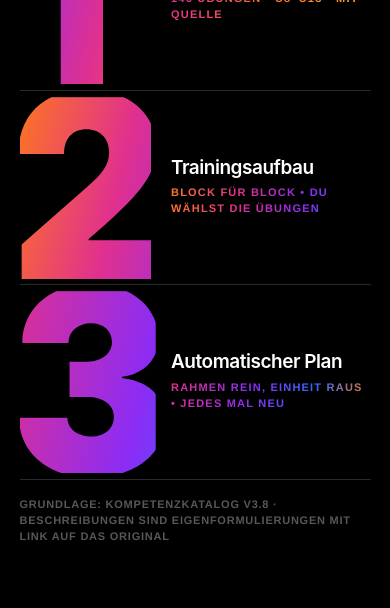
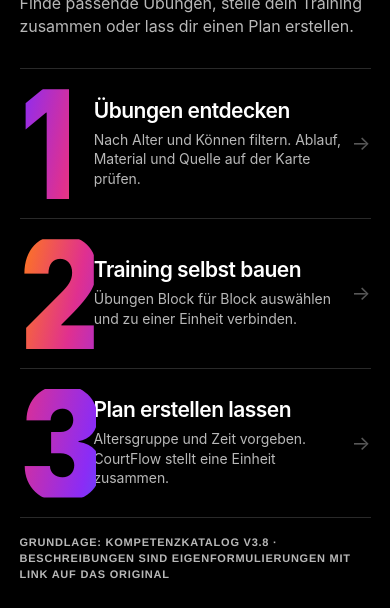
Before and after one commit to NojoMcDybo/courtflow, a website built with Vite: page index.html in a window 390 px wide. Shown: the part 274-882 px from the top of the page. Before the commit the page ends 844 px from the top, so only its background shows below. Built offline with nearby package versions, Linux system fonts and the light colour scheme.

Commit message:
Clarify homepage purpose and entry points

```diff
--- a/src/locales/interface.en.ts
+++ b/src/locales/interface.en.ts
@@ -7,11 +7,20 @@
   "Automatischer Plan": "Automatic plan", "mit Quelle": "with sources", "Block für Block": "Block by block",
   "du wählst die Übungen": "you choose the drills", "Rahmen rein, Einheit raus": "Set your preferences, get a session",
   "jedes Mal neu": "a fresh selection every time", "noch nicht gebaut": "coming soon",
+  "Saison 26/27 · Jugendbasketball": "Season 26/27 · Youth basketball",
+  "Vom Übungskatalog zur fertigen Einheit.": "From drill library to complete practice.",
+  "Finde passende Übungen, stelle dein Training zusammen oder lass dir einen Plan erstellen.": "Find the right drills, build your own practice or get a plan made for you.",
+  "Übungen entdecken": "Discover drills",
+  "Nach Alter und Können filtern. Ablauf, Material und Quelle auf der Karte prüfen.": "Filter by age and skill. Check instructions, equipment and sources on each card.",
+  "Training selbst bauen": "Build your own practice",
+  "Übungen Block für Block auswählen und zu einer Einheit verbinden.": "Choose drills block by block and put them together into a practice.",
+  "Plan erstellen lassen": "Generate a practice plan",
+  "Altersgruppe und Zeit vorgeben. CourtFlow stellt eine Einheit zusammen.": "Set the age group and time available. CourtFlow puts together a practice.",
   "01 / Bibliothek": "01 / Library", "Bibliothek": "Library", "Training bauen ↗": "Build a session ↗",
   "Übung suchen …": "Search drills …", "Übungen durchsuchen": "Search drills", "Alles anzeigen": "Show all",
   "Weitere Filter": "More filters", "Familie": "Category", "Alle Bereiche": "All categories",
   "Belegtiefe": "Documentation level", "Alle Belegtiefen": "All documentation levels", "Mit Quelle": "With sources", "Testbilder": "Test images",
-  "Übungen entdecken": "Discover drills", "Thema und Alter wählen. Passende Übungen öffnen.": "Choose a topic and age group. Explore matching drills.",
+  "Thema und Alter wählen. Passende Übungen öffnen.": "Choose a topic and age group. Explore matching drills.",
   "Abdeckung": "Coverage", "Sortierung": "Sort order", "Name A–Z": "Name A–Z", "Alter aufsteigend": "Age: youngest first",
   "Alter offen": "Age unspecified", "Übung ohne Kurztitel": "Drill without a short title", "Ansehen": "View",
   "Ablauf offen": "Instructions pending",
--- a/src/stil/plakat.css
+++ b/src/stil/plakat.css
@@ -26,6 +26,34 @@
   align-items: baseline;
   gap: 6px 20px;
   padding: clamp(12px, 2.4vh, 32px) 0 clamp(10px, 2vh, 22px);
+}
+
+.poster-kopf .sprachwahl { margin-left: auto; }
+
+.poster-inhalt {
+  flex: 1 1 auto;
+  display: flex;
+  flex-direction: column;
+}
+
+.poster-intro {
+  padding: clamp(18px, 3vh, 30px) 0 clamp(20px, 3vh, 30px);
+  border-top: 1px solid var(--plakat-linie);
+}
+
+.poster-intro h1 {
+  max-width: 22ch;
+  margin: 8px 0 10px;
+  font: 720 clamp(36px, 4.7vw, 58px)/1.02 var(--sf);
+  letter-spacing: -0.055em;
+  text-wrap: balance;
+}
+
+.poster-lead {
+  max-width: 58ch;
+  margin: 0;
+  color: var(--plakat-tinte-2);
+  font: 400 clamp(16px, 1.45vw, 19px)/1.45 var(--sf);
 }
 
 .poster-marke {
@@ -58,7 +86,7 @@
   -webkit-text-fill-color: transparent;
 }
 
-/* Die drei Einstiege teilen sich die Resthöhe zu gleichen Teilen. */
+/* Die drei Einstiege teilen sich den Platz unter der Einführung. */
 .tore {
   flex: 1 1 auto;
   display: flex;
@@ -70,7 +98,7 @@
   flex: 1 1 0;
   display: flex;
   align-items: center;
-  min-height: 148px;
+  min-height: 110px;
   padding: 0;
   overflow: hidden;
   border-top: 1px solid var(--plakat-linie);
@@ -79,16 +107,14 @@
 }
 .tore .tor:last-of-type { border-bottom: 1px solid var(--plakat-linie); }
 
-/* Die Ziffer bemisst sich an der Höhe ihrer eigenen Zeile, nicht am
-   Bildschirm. Dadurch füllt sie jede Zeile auf jedem Gerät gleich aus und
-   wird oben wie unten angeschnitten. */
+/* Die Ziffer bemisst sich an ihrer Zeile, nicht am Bildschirm. */
 .ziffer {
   position: absolute;
-  left: clamp(-40px, -2.6vw, -14px);
+  left: 0;
   top: 50%;
   transform: translateY(-50%) scaleX(var(--ziffer-breite));
   transform-origin: left center;
-  font: 900 clamp(200px, 34vh, 380px)/0.7 var(--sf);
+  font: 900 clamp(130px, 22vh, 220px)/0.7 var(--sf);
   letter-spacing: -0.07em;
   background-image: var(--verlauf-1);
   background-size: 240% 100%;
@@ -103,8 +129,8 @@
 
 /* Ohne Container-Einheiten bleibt der Platz eine Schätzung nach Fensterbreite. */
 @supports not (container-type: size) {
-  .tor { padding-left: clamp(150px, 16vw, 250px); }
-  .ziffer { font-size: clamp(200px, 34vh, 380px); }
+  .tor { padding-left: clamp(110px, 13vw, 175px); }
+  .ziffer { font-size: clamp(130px, 22vh, 220px); }
 }
 
 @supports (container-type: size) {
@@ -117,17 +143,20 @@
 .tor--1 .ziffer { background-image: var(--verlauf-1); }
 .tor--2 .ziffer { background-image: var(--verlauf-2); }
 .tor--3 .ziffer { background-image: var(--verlauf-3); }
-.tor--2 .tor-meta { background-image: var(--verlauf-2); }
-.tor--3 .tor-meta { background-image: var(--verlauf-3); }
-
 .tor-text { flex: 1 1 auto; min-width: 0; }
 .tor-name {
   display: block;
-  font: 640 clamp(19px, 3.1vw, 34px)/1.08 var(--sf);
+  font: 640 clamp(21px, 2.5vw, 31px)/1.1 var(--sf);
   letter-spacing: -0.025em;
   text-wrap: balance;
 }
-.tor-meta { display: block; margin-top: 7px; }
+.tor-beschreibung {
+  display: block;
+  max-width: 48ch;
+  margin-top: 8px;
+  color: var(--plakat-tinte-2);
+  font: 400 clamp(14px, 1.25vw, 16px)/1.4 var(--sf);
+}
 
 .pfeil {
   flex: 0 0 auto;
@@ -143,15 +172,12 @@
 .tor:focus-visible .pfeil { transform: translateX(7px); color: var(--plakat-tinte); }
 .tor:focus-visible { outline: none; box-shadow: inset 0 0 0 2px rgba(255, 255, 255, 0.5); }
 
-.tor.geplant .tor-name { color: var(--plakat-tinte-2); }
-.tor.geplant .ziffer { opacity: 0.78; }
-
 .poster-fuss { flex: 0 0 auto; padding: clamp(10px, 2vh, 26px) 0 clamp(14px, 3vh, 32px); }
 .poster-fuss .mikro {
   overflow-wrap: anywhere;
   background-image: none;
-  color: var(--plakat-tinte-3);
-  -webkit-text-fill-color: var(--plakat-tinte-3);
+  color: var(--plakat-tinte-2);
+  -webkit-text-fill-color: var(--plakat-tinte-2);
   letter-spacing: 0.07em;
 }
 
@@ -160,14 +186,19 @@
 }
 
 @media (max-width: 700px) {
-  .tor { min-height: 132px; }
-  .ziffer { left: -10px; }
+  .poster-intro { padding: 28px 0 30px; }
+  .poster-intro h1 { font-size: clamp(34px, 9vw, 50px); }
+  .tor { min-height: 150px; }
+  .pfeil { font-size: 20px; }
+}
+
+@media (max-width: 380px) {
   .pfeil { display: none; }
 }
 
 @supports not (container-type: size) {
   @media (max-width: 700px) {
-    .tor { padding-left: clamp(92px, 27vw, 150px); }
-    .ziffer { font-size: clamp(132px, 42vw, 220px); }
+    .tor { padding-left: clamp(82px, 24vw, 130px); }
+    .ziffer { font-size: clamp(130px, 34vw, 180px); }
   }
 }
--- a/src/stil/tokens-plakat.css
+++ b/src/stil/tokens-plakat.css
@@ -1,7 +1,7 @@
 /* SYSTEM PLAKAT — Marken
    Gilt nur auf den Einstiegsflächen (Start und gesperrte Bereiche).
    Grundlage ist eine Saisongrafik als Stilvorlage: schwarzer Grund,
-   übergroße Ziffern mit mehrstufigem Verlauf, oben und unten angeschnitten,
+   große Ziffern mit mehrstufigem Verlauf,
    dazu eine Zeile gesperrter Versalien. Übernommen ist die Machart, nicht
    die Marke. Beschrieben in docs/gestaltung.md. */
 
@@ -43,29 +43,27 @@
 
   --plakat-grund: #000;
   --plakat-tinte: #fff;
-  --plakat-tinte-2: rgba(255, 255, 255, 0.66);
+  --plakat-tinte-2: rgba(255, 255, 255, 0.72);
   --plakat-tinte-3: rgba(255, 255, 255, 0.34);
   --plakat-linie: rgba(255, 255, 255, 0.16);
 
   /* Die Ziffer bemisst sich an der Höhe ihrer Zeile.
-     ueberstand: Schriftgrad als Vielfaches der Zeilenhöhe — daraus entsteht
-       der Anschnitt oben und unten.
+     ueberstand: Schriftgrad als Vielfaches der Zeilenhöhe.
      breite: waagerechte Dehnung, macht aus der Systemschrift eine Plakatschrift.
      aspekt: Vorschub einer Ziffer in em, gemessen an der Systemschrift.
      platz: was die Ziffer waagerecht belegt — Produkt der drei. Der Text
        hält genau diesen Abstand, deshalb kollidiert nichts, egal wie hoch
        die Zeile gerade ist. */
-  --ziffer-ueberstand: 1.34;
-  --ziffer-breite: 1.28;
-  --ziffer-aspekt: 0.58;
+  --ziffer-ueberstand: 1.05;
+  --ziffer-breite: 1.04;
+  --ziffer-aspekt: 0.47;
   --ziffer-platz: calc(
     var(--ziffer-ueberstand) * var(--ziffer-breite) * var(--ziffer-aspekt)
   );
-  --ziffer-luft: clamp(12px, 3vw, 44px);
+  --ziffer-luft: clamp(16px, 2.2vw, 28px);
 }
 
-/* Auf schmalen Geräten wird die Ziffer nicht kleiner, sondern schlanker:
-   volle Höhe bleibt, der Text bekommt trotzdem Platz. */
+/* Auf schmalen Geräten bleibt die Ziffer hoch, wird aber schlanker. */
 @media (max-width: 500px) {
-  :root { --ziffer-breite: 0.94; --ziffer-luft: 10px; }
+  :root { --ziffer-breite: 0.82; --ziffer-luft: 14px; }
 }
--- a/src/views/home.ts
+++ b/src/views/home.ts
@@ -7,73 +7,66 @@
   ziffer: string;
   name: string;
   ziel: string;
-  meta: string[];
-  gebaut: boolean;
+  beschreibung: string;
 };
 
-const zahlen = () => kennzahlen(alleDrills);
-
-function tore(): Tor[] {
-  const z = zahlen();
-  return [
+const TORE: Tor[] = [
   {
     ziffer: "1",
-      name: "Drill-Liste",
+    name: "Übungen entdecken",
     ziel: "#/bibliothek",
-      meta: [`${z.gesamt} Übungen`, "U8–U18", "mit Quelle"],
-      gebaut: true,
+    beschreibung: "Nach Alter und Können filtern. Ablauf, Material und Quelle auf der Karte prüfen.",
   },
   {
     ziffer: "2",
-      name: "Trainingsaufbau",
+    name: "Training selbst bauen",
     ziel: "#/aufbau",
-      meta: ["Block für Block", "du wählst die Übungen"],
-      gebaut: true,
+    beschreibung: "Übungen Block für Block auswählen und zu einer Einheit verbinden.",
   },
   {
     ziffer: "3",
-      name: "Automatischer Plan",
+    name: "Plan erstellen lassen",
     ziel: "#/generator",
-      meta: ["Rahmen rein, Einheit raus", "jedes Mal neu"],
-      gebaut: true,
+    beschreibung: "Altersgruppe und Zeit vorgeben. CourtFlow stellt eine Einheit zusammen.",
   },
 ];
-}
 
 export function startseite(wurzel: HTMLElement): () => void {
-  const z = zahlen();
+  const z = kennzahlen(alleDrills);
   const seite = el("div", { class: "poster" });
 
   const kopf = el("header", { class: "poster-kopf" });
   kopf.append(
     el("span", { class: "poster-marke" }, [markenIcon(), "CourtFlow"]),
-    el("p", { class: "mikro" }, [
-      `Saison 26/27 · Kinder- und Jugendbasketball · ${z.gesamt} Übungen · ${z.mitQuelle} mit Quelle · ${
-        z.gesamt - z.mitQuelle
-      } offen`,
-    ]),
+    el("span", { class: "mikro poster-saison" }, ["Saison 26/27 · Jugendbasketball"]),
     sprachwahl(),
   );
-  seite.append(kopf);
+  const inhalt = el("main", { class: "poster-inhalt" });
+  seite.append(kopf, inhalt);
+  inhalt.append(el("section", { class: "poster-intro" }, [
+    el("p", { class: "mikro" }, [`${z.gesamt} Übungen · U8–U18`]),
+    el("h1", {}, ["Vom Übungskatalog zur fertigen Einheit."]),
+    el("p", { class: "poster-lead" }, [
+      "Finde passende Übungen, stelle dein Training zusammen oder lass dir einen Plan erstellen.",
+    ]),
+  ]));
 
   const liste = el("nav", { class: "tore", "aria-label": "Bereiche" });
-  for (const t of tore()) {
+  for (const t of TORE) {
     const a = el("a", {
-      class: `tor tor--${t.ziffer}${t.gebaut ? "" : " geplant"}`,
+      class: `tor tor--${t.ziffer}`,
       href: t.ziel,
     });
     const ziffer = el("span", { class: "ziffer", "aria-hidden": "true" }, [t.ziffer]);
 
     const text = el("span", { class: "tor-text" });
-    const meta = el("span", { class: "mikro tor-meta" }, [
-      t.meta.join(" • ") + (t.gebaut ? "" : " • noch nicht gebaut"),
-    ]);
-    text.append(el("span", { class: "tor-name" }, [t.name]), meta);
+    text.append(el("span", { class: "tor-name" }, [t.name]),
+      el("span", { class: "tor-beschreibung" }, [t.beschreibung]));
 
     a.append(ziffer, text, el("span", { class: "pfeil", "aria-hidden": "true" }, ["→"]));
     liste.append(a);
   }
-  seite.append(liste);
+  inhalt.append(liste);
 
   seite.append(
     el("footer", { class: "poster-fuss" }, [
```
Also changed, not shown: docs/gestaltung.md (+15 -16 lines). Lines whose indentation alone changed are shown as unchanged.
